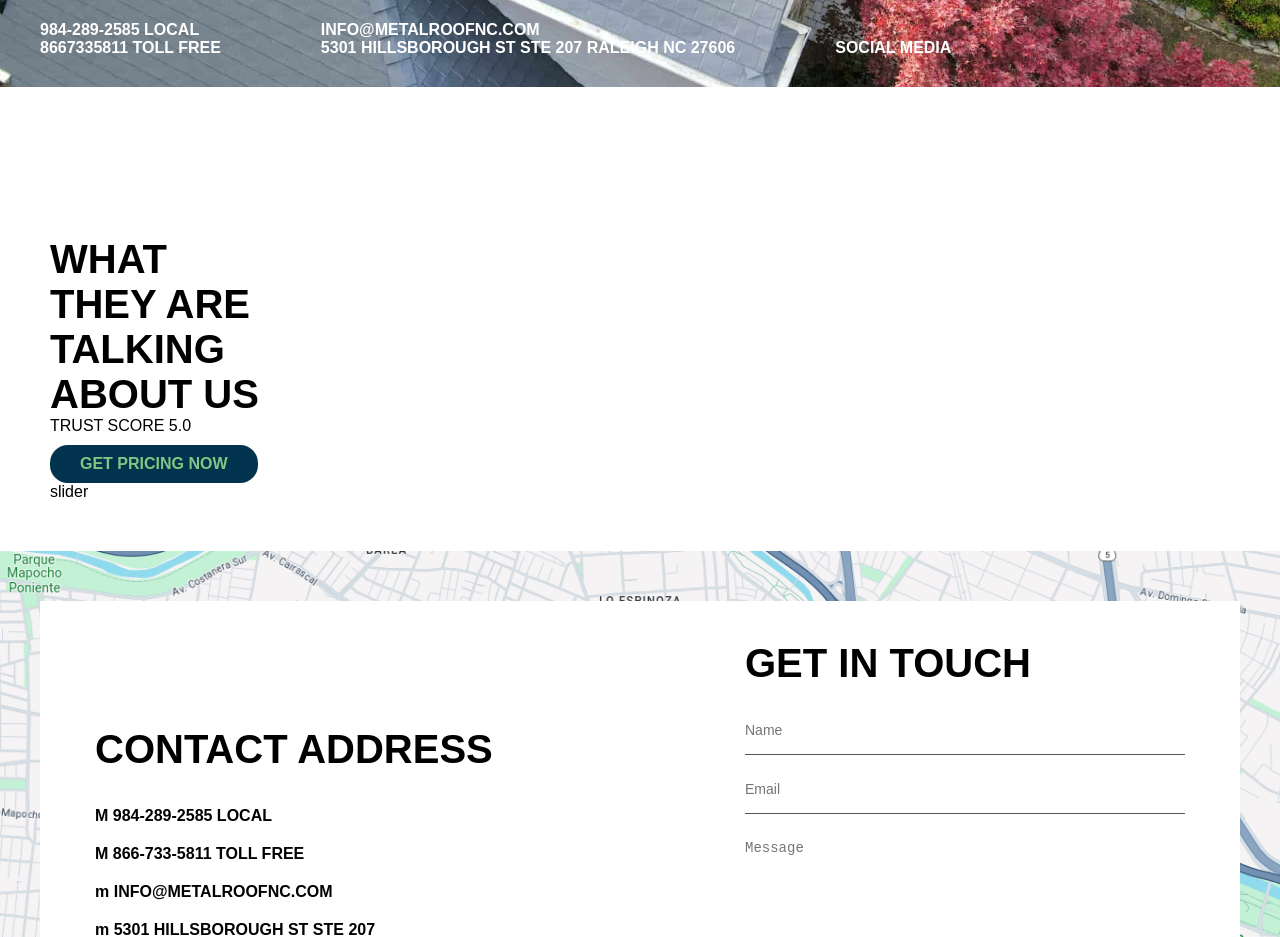
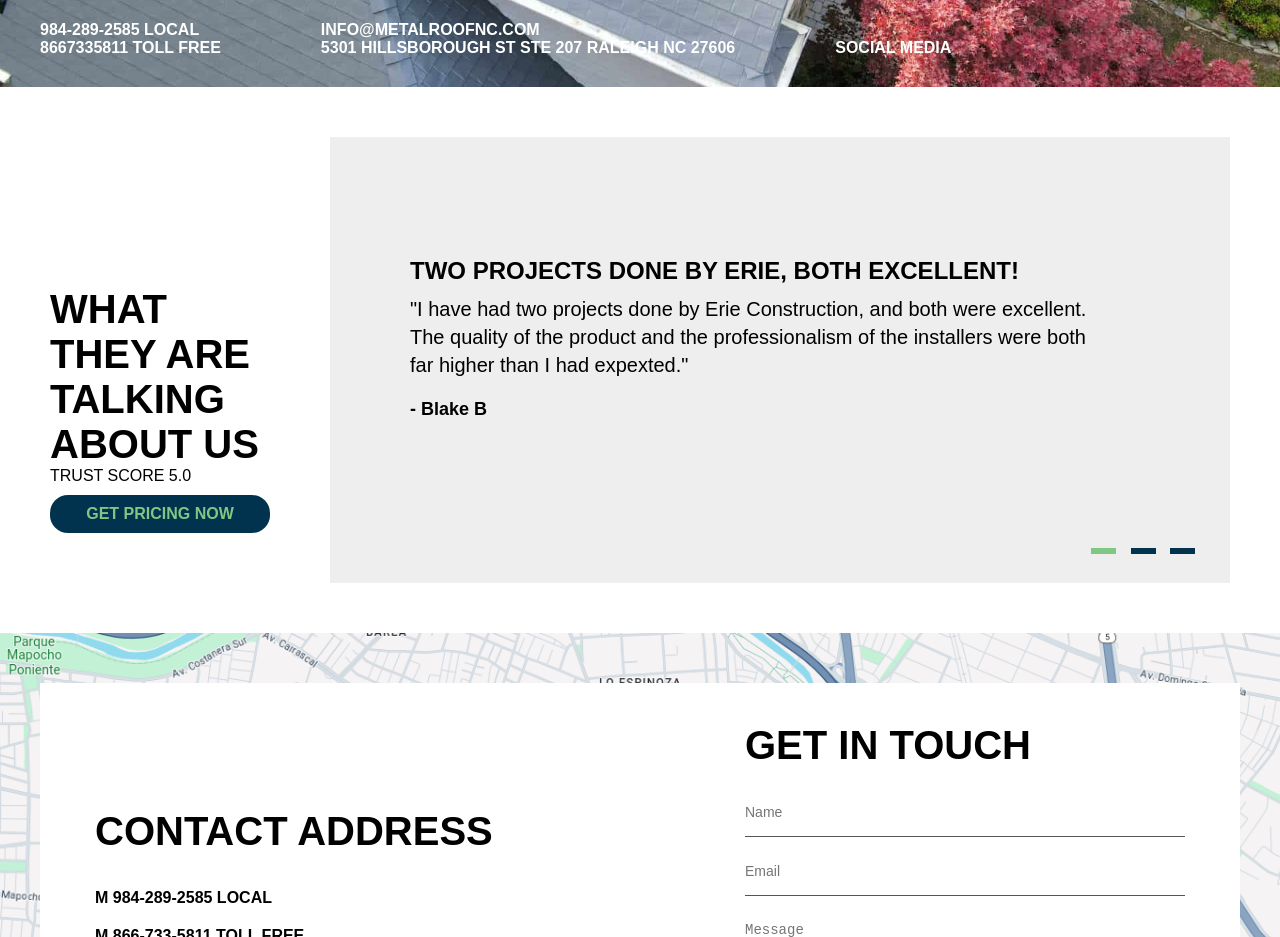
Before and after one commit to milinkovicjovan/ncmetalroof.com-page, a plain HTML site: page index.html in a window 1280 px wide. Shown: the part 1260-2197 px from the top of the page. Drawn offline with Linux system fonts and the light colour scheme.

Commit message:
reviews-slider-done

```diff
--- a/index.html
+++ b/index.html
@@ -191,6 +191,13 @@
       margin: 50px auto;
       padding: 0 10px;
     }
+
+    .reviews-wrapper {
+      display: flex;
+      flex-direction: row;
+      align-items: center;
+      justify-content: space-between;
+    }
     .reviews-section__header {
       font-size: 40px;
       color: #000000;
@@ -207,6 +214,63 @@
       font-weight: 800;
       border: 0;
       margin-top: 10px;
+    }
+
+    .slider-wrapper {
+      background-color: #eee;
+    }
+    .slider-container {
+      display: flex;
+      overflow: hidden;
+      max-width: 900px;
+      margin: 20px auto;
+    }
+
+    .slider {
+      display: flex;
+      flex-direction: row;
+      transition: transform 0.5s ease-in-out;
+    }
+
+    .slide {
+      flex: 0 0 100%;
+      box-sizing: border-box;
+      padding: 100px 80px;
+    }
+
+    .slider-header {
+      font-size: 24px;
+    }
+
+    .slider-description {
+      font-size: 20px;
+      line-height: 1.4;
+      margin-top: 10px;
+      max-width: 700px;
+    }
+
+    .slider-author {
+      font-weight: 600;
+      font-size: 18px;
+      margin-top: 20px;
+    }
+    .controls {
+      margin-bottom: 25px;
+      margin-right: 30px;
+      text-align: end;
+    }
+
+    .control-button {
+      width: 25px;
+      height: 6px;
+      border: none;
+      margin: 0 5px;
+      cursor: pointer;
+      background-color: #02334e; /* Non-active state color */
+    }
+
+    .control-button.active {
+      background-color: #81c784; /* Active state color */
     }
 
     .reviews-section__score-wrapper {
@@ -371,6 +435,21 @@
       .header-info {
         margin-right: 50px;
       }
+
+      .reviews-wrapper {
+        flex-direction: column;
+        gap: 50px;
+      }
+
+      .slider {
+        flex-wrap: wrap;
+        flex-direction: column;
+        max-width: 700px;
+        max-height: 500px;
+      }
+      .slide {
+        padding: 50px 30px;
+      }
     }
 
     @media (max-width: 970px) {
@@ -510,17 +589,63 @@
         </div>
       </section>
       <section class="reviews-section">
-        <div>
+        <div class="reviews-wrapper">
           <div class="reviews-section__score-wrapper">
             <h1 class="reviews-section__header">
               WHAT THEY ARE TALKING ABOUT US
             </h1>
             <span>TRUST SCORE 5.0</span>
+            <button class="reviews-section__pricing-button">
+              GET PRICING NOW
+            </button>
           </div>
-          <button class="reviews-section__pricing-button">
-            GET PRICING NOW
-          </button>
-          <div><span>slider</span></div>
+          <div class="slider-wrapper">
+            <div class="slider-container">
+              <div class="slider">
+                <div class="slide">
+                  <h1 class="slider-header">
+                    TWO PROJECTS DONE BY ERIE, BOTH EXCELLENT!
+                  </h1>
+                  <p class="slider-description">
+                    "I have had two projects done by Erie Construction, and both
+                    were excellent. The quality of the product and the
+                    professionalism of the installers were both far higher than
+                    I had expexted."
+                  </p>
+                  <p class="slider-author">- Blake B</p>
+                </div>
+                <div class="slide">
+                  <h1 class="slider-header">
+                    TWO PROJECTS DONE BY ERIE, BOTH EXCELLENT!
+                  </h1>
+                  <p class="slider-description">
+                    "I have had two projects done by Erie Construction, and both
+                    were excellent. The quality of the product and the
+                    professionalism of the installers were both far higher than
+                    I had expexted."
+                  </p>
+                  <p class="slider-author">- Blake B</p>
+                </div>
+                <div class="slide">
+                  <h1 class="slider-header">
+                    TWO PROJECTS DONE BY ERIE, BOTH EXCELLENT!
+                  </h1>
+                  <p class="slider-description">
+                    "I have had two projects done by Erie Construction, and both
+                    were excellent. The quality of the product and the
+                    professionalism of the installers were both far higher than
+                    I had expexted."
+                  </p>
+                  <p class="slider-author">- Blake B</p>
+                </div>
+              </div>
+            </div>
+            <div class="controls">
+              <button class="control-button" onclick="prevSlide()"></button>
+              <button class="control-button" onclick="nextSlide()"></button>
+              <button class="control-button" onclick="nextSlide()"></button>
+            </div>
+          </div>
         </div>
       </section>
       <section class="maps-section">
@@ -608,4 +733,33 @@
       </footer>
     </section>
   </body>
+  <script>
+    const slider = document.querySelector(".slider");
+    const controlButtons = document.querySelectorAll(".control-button");
+    let currentIndex = 0;
+
+    function showSlide(index) {
+      const slideWidth = document.querySelector(".slide").offsetWidth;
+      const newPosition = -index * slideWidth;
+      slider.style.transform = `translateX(${newPosition}px)`;
+
+      // Update button styles based on active state
+      controlButtons.forEach((button, i) => {
+        button.classList.toggle("active", i === index);
+      });
+    }
+
+    function nextSlide() {
+      currentIndex = (currentIndex + 1) % 3; // Assuming 3 slides
+      showSlide(currentIndex);
+    }
+
+    function prevSlide() {
+      currentIndex = (currentIndex - 1 + 3) % 3; // Assuming 3 slides
+      showSlide(currentIndex);
+    }
+
+    // Initialize with the first button as active
+    showSlide(currentIndex);
+  </script>
 </html>
```
